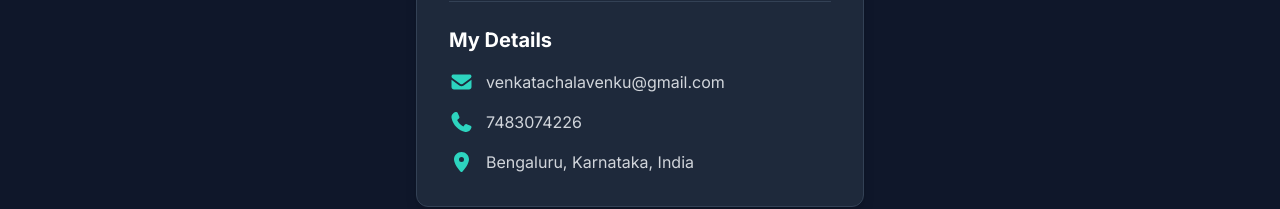
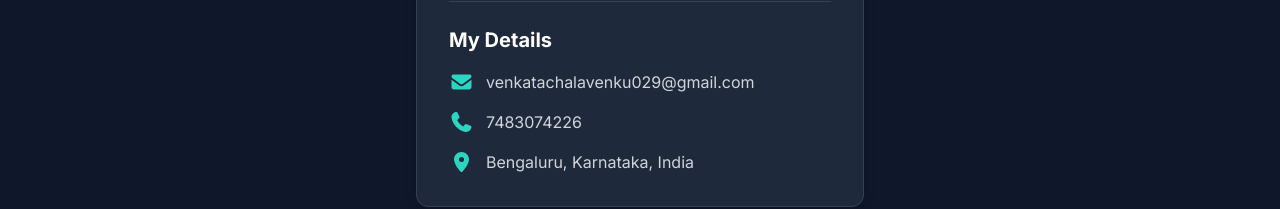
Before and after one commit to Venkatachla/Portfolio, a React (Vite) app: page / in a window 1280 px wide. Shown: the part 5768-5977 px from the top of the page. Built offline with nearby package versions, Linux system fonts and the light colour scheme.

Commit message:
Mail update

```diff
--- a/src/app.jsx
+++ b/src/app.jsx
@@ -614,7 +614,7 @@ const App = () => {
                 <div className="space-y-4">
                   <div className="flex items-center space-x-3 text-gray-300">
                     <FontAwesomeIcon icon={faEnvelope} className="text-teal-400 text-xl" />
-                    <span>venkatachalavenku@gmail.com</span>
+                    <span>venkatachalavenku029@gmail.com</span>
                   </div>
                   <div className="flex items-center space-x-3 text-gray-300">
                     <FontAwesomeIcon icon={faPhone} className="text-teal-400 text-xl" />
```
